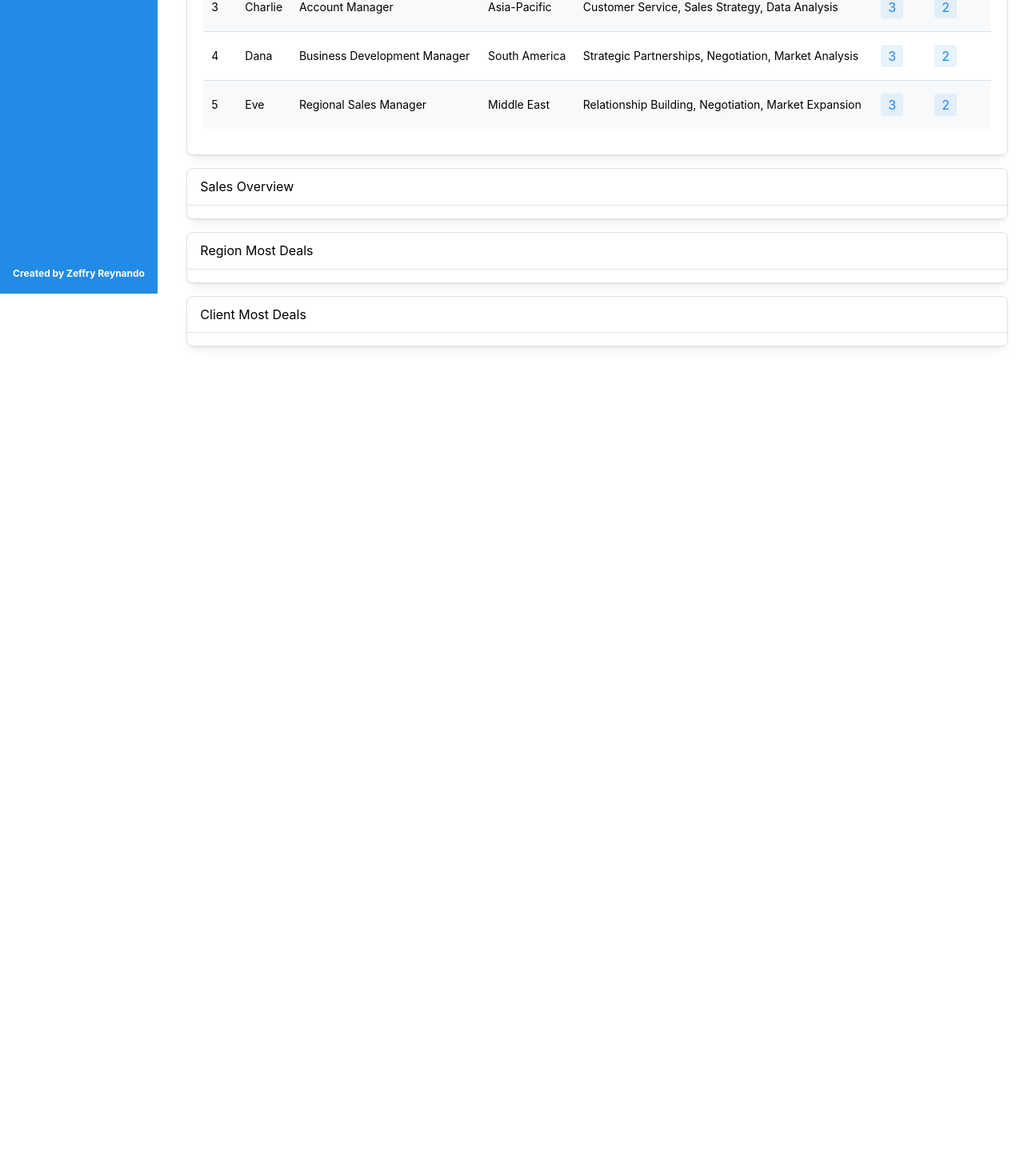
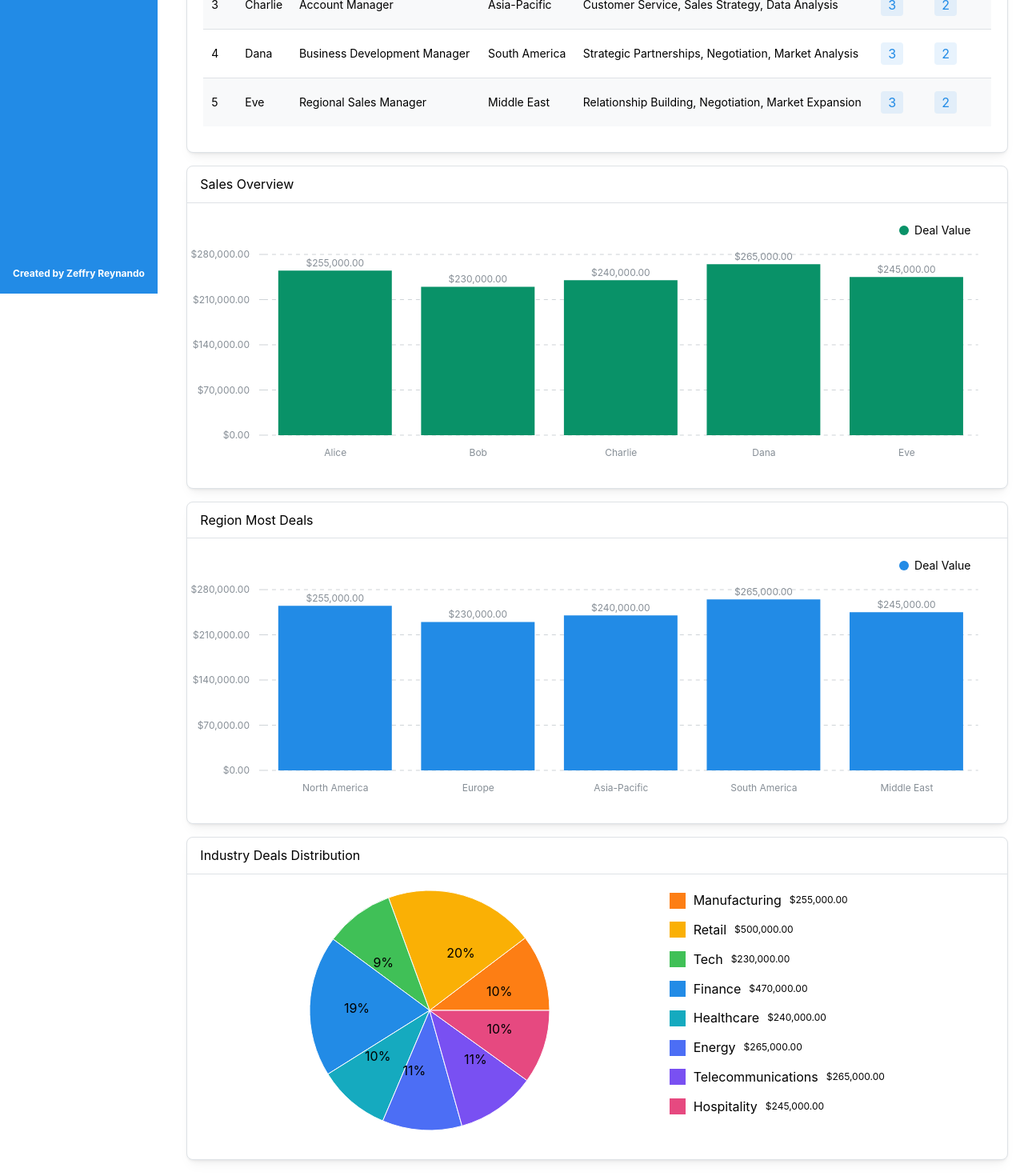
Before and after one commit to zgramming/coding-test-inter-opera, a Next.js app in the folder frontend/: page / in a window 1280 px wide. Shown: the part 433-1903 px from the top of the page at 80% size. Before the commit the page ends 886 px from the top, so only its background shows below. Built offline with nearby package versions, Linux system fonts and the light colour scheme; a small style sheet from the web is missing.

Commit message:
feat: dummy chart

```diff
--- a/frontend/src/app/layout.tsx
+++ b/frontend/src/app/layout.tsx
@@ -9,7 +9,7 @@ import "./globals.css";
 import "@mantine/core/styles.css";
 import "@mantine/charts/styles.css";
 import "@mantine/nprogress/styles.css";
-import '@mantine/spotlight/styles.css';
+import "@mantine/spotlight/styles.css";
 
 export const metadata: Metadata = {
   title: "Create Next App",
@@ -27,9 +27,7 @@ export default function RootLayout({
         <ColorSchemeScript />
       </head>
       <body>
-        <MantineProvider>
-          {children}
-        </MantineProvider>
+        <MantineProvider>{children}</MantineProvider>
       </body>
     </html>
   );
--- a/frontend/src/app/page.tsx
+++ b/frontend/src/app/page.tsx
@@ -3,11 +3,17 @@
 import { PaginationSize } from "@/components/PaginationComponent";
 import { SideNavbar } from "@/components/SideNavbar";
 import { SalesReportData } from "@/interfaces/sales-report.interface";
-import { saleReports } from "@/utils/constant";
+import {
+  dashboardIndustryDeals,
+  dashboardRegionDeals,
+  dashboardSalesOverview,
+  saleReports,
+} from "@/utils/constant";
 import {
   ActionIcon,
   Alert,
   Badge,
+  Box,
   Card,
   CardSection,
   Divider,
@@ -31,9 +37,9 @@ import {
 import { useDebouncedState } from "@mantine/hooks";
 import { IconAi, IconFilter, IconSearch, IconX } from "@tabler/icons-react";
 import { useState } from "react";
+import { BarChart, PieChart } from "@mantine/charts";
 
 export default function Page() {
-  const [isOpenFilter, setIsOpenFilter] = useState(false);
   const [activePagination, setPagination] = useState(1);
   const [sizePagination, setSizePagination] = useState<PaginationSize>("10");
   const [searchQuery, setSearchQuery] = useDebouncedState<string | undefined>(
@@ -76,7 +82,7 @@ export default function Page() {
             radius="xl"
             withCloseButton
             title="AI Feature"
-            icon={<IconAi size={16} />}
+            icon={<IconAi />}
           >
             You can use AI to ask questions related to the sales report. To fast
             access this feature, you can use the shortcut <Kbd>Ctrl</Kbd> +{" "}
@@ -85,14 +91,6 @@ export default function Page() {
           <Paper withBorder shadow="sm" radius="md" p={"lg"}>
             <Group justify="space-between">
               <Text>List of all Sales Reports</Text>
-              <ActionIcon
-                variant="filled"
-                aria-label="Filter"
-                onClick={() => setIsOpenFilter((prev) => !prev)}
-              >
-                {isOpenFilter && <IconX size={16} />}
-                {!isOpenFilter && <IconFilter size={16} />}
-              </ActionIcon>
             </Group>
             <Divider my={"md"} />
             <Group gap={"md"}>
@@ -154,21 +152,103 @@ export default function Page() {
             <CardSection withBorder inheritPadding py="xs">
               Sales Overview
             </CardSection>
-            <Stack></Stack>
+            <Stack p={"lg"}>
+              {/* <BarChart
+                h={300}
+                data={dashboardSalesOverview()}
+                dataKey="name"
+                getBarColor={(value) => (value > 700 ? "teal.8" : "red.8")}
+                series={[
+                  {
+                    name: "value",
+                    label: "Deal Value",
+                    color: "teal.8",
+                  },
+                ]}
+              /> */}
+
+              <BarChart
+                h={300}
+                data={dashboardSalesOverview()}
+                dataKey="name"
+                series={[
+                  {
+                    name: "dealValue",
+                    label: "Deal Value",
+                    color: "teal.8",
+                  },
+                ]}
+                valueFormatter={(value) =>
+                  value.toLocaleString("en-US", {
+                    style: "currency",
+                    currency: "USD",
+                  })
+                }
+                withBarValueLabel
+                withLegend
+              />
+            </Stack>
           </Card>
 
           <Card withBorder shadow="sm" radius="md">
             <CardSection withBorder inheritPadding py="xs">
               Region Most Deals
             </CardSection>
-            <Stack></Stack>
+            <Stack p={"lg"}>
+              <BarChart
+                h={300}
+                data={dashboardRegionDeals()}
+                dataKey="region"
+                series={[
+                  {
+                    name: "dealValue",
+                    label: "Deal Value",
+                  },
+                ]}
+                valueFormatter={(value) =>
+                  value.toLocaleString("en-US", {
+                    style: "currency",
+                    currency: "USD",
+                  })
+                }
+                withBarValueLabel
+                withLegend
+              />
+            </Stack>
           </Card>
 
           <Card withBorder shadow="sm" radius="md">
             <CardSection withBorder inheritPadding py="xs">
-              Client Most Deals
+              Industry Deals Distribution
             </CardSection>
-            <Stack></Stack>
+            <Stack p={"lg"}>
+              <Group gap={"xl"} align="start" justify="space-evenly">
+                <PieChart
+                  size={300}
+                  withLabelsLine
+                  labelsPosition="inside"
+                  labelsType="percent"
+                  withLabels
+                  data={[...dashboardIndustryDeals()]}
+                />
+                <Stack>
+                  <Stack gap={"sm"}>
+                    {dashboardIndustryDeals().map((item) => (
+                      <Group key={item.name} gap={"xs"}>
+                        <Box w={20} h={20} bg={item.color} />
+                        <Text>{item.name}</Text>
+                        <Text size="xs">
+                          {item.value.toLocaleString("en-US", {
+                            style: "currency",
+                            currency: "USD",
+                          })}
+                        </Text>
+                      </Group>
+                    ))}
+                  </Stack>
+                </Stack>
+              </Group>
+            </Stack>
           </Card>
         </Stack>
       </GridCol>
--- a/frontend/src/utils/constant.ts
+++ b/frontend/src/utils/constant.ts
@@ -1,4 +1,24 @@
 import { ISalesReport } from "@/interfaces/sales-report.interface";
+import { DefaultMantineColor } from "@mantine/core";
+
+// Generate 10 random colors pastel colors
+const COLORS: DefaultMantineColor[] = [
+  "red",
+  "orange",
+  "yellow",
+  "green",
+  "blue",
+  "cyan",
+  "indigo",
+  "violet",
+  "pink",
+  "grape",
+  "lime",
+  "teal",
+  "blue",
+  "dark",
+  "dark",
+];
 
 export const saleReports: ISalesReport = {
   salesReps: [
@@ -112,3 +132,90 @@ export const saleReports: ISalesReport = {
     },
   ],
 };
+
+export const dashboardSalesOverview = () => {
+  const result: {
+    name: string;
+    dealValue: number;
+  }[] = [];
+
+  for (const val of saleReports.salesReps) {
+    const totalDealsValue = val.deals.reduce(
+      (acc, deal) => acc + deal.value,
+      0
+    );
+
+    result.push({
+      name: val.name,
+      dealValue: totalDealsValue,
+    });
+  }
+
+  return result;
+};
+
+export const dashboardRegionDeals = () => {
+  const dic: { [key: string]: number } = {};
+
+  for (const val of saleReports.salesReps) {
+    const region = val.region;
+    const totalDealsValue = val.deals.reduce(
+      (acc, deal) => acc + deal.value,
+      0
+    );
+
+    if (dic[region]) {
+      dic[region] += totalDealsValue;
+    } else {
+      dic[region] = totalDealsValue;
+    }
+  }
+
+  // Dic into array
+  const result: { region: string; dealValue: number }[] = [];
+
+  for (const key in dic) {
+    result.push({
+      region: key,
+      dealValue: dic[key],
+    });
+  }
+
+  return result;
+};
+
+export const dashboardIndustryDeals = () => {
+  const dic: { [key: string]: number } = {};
+
+  for (const val of saleReports.salesReps) {
+    for (const client of val.clients) {
+      const industry = client.industry;
+      const totalDealsValue = val.deals.reduce(
+        (acc, deal) => acc + deal.value,
+        0
+      );
+
+      if (dic[industry]) {
+        dic[industry] += totalDealsValue;
+      } else {
+        dic[industry] = totalDealsValue;
+      }
+    }
+  }
+
+  // Dic into array
+  const result: { name: string; value: number; color: string }[] = [];
+  let i = 0;
+  for (const key in dic) {
+    // Generate random color
+
+    i++;
+    result.push({
+      name: key,
+      value: dic[key],
+      color: COLORS[i % COLORS.length],
+    });
+  }
+
+  return result;
+};
```
Also changed, not shown: 1 other file (tests, documents, lock files or other folders).
